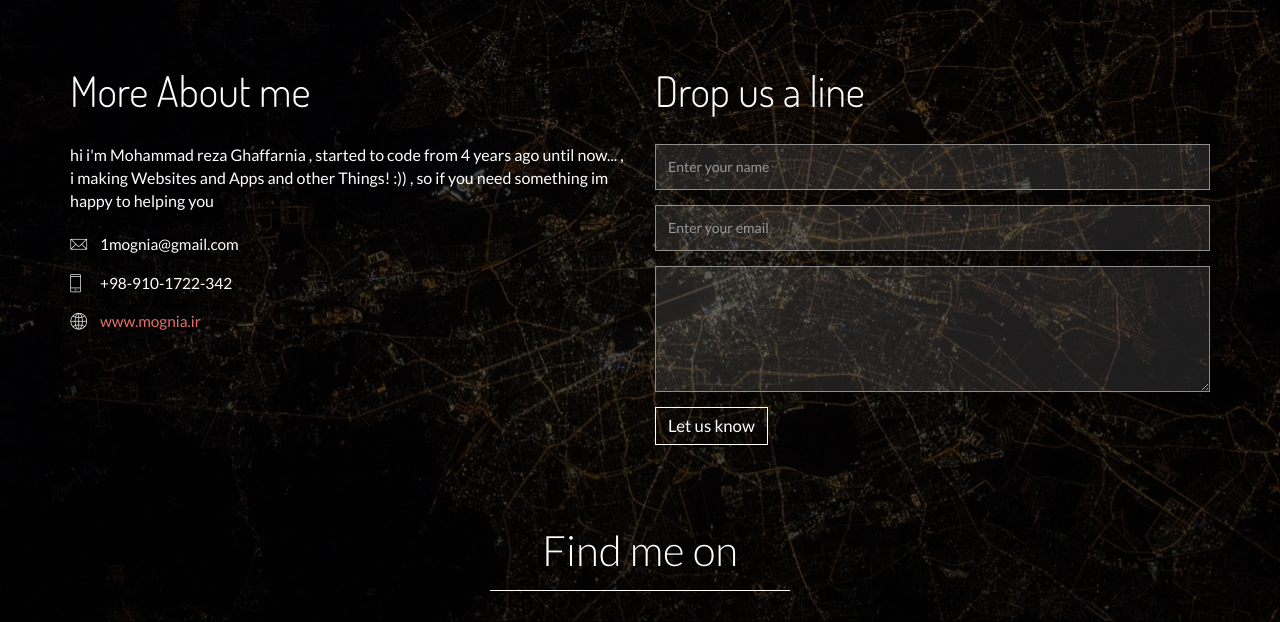
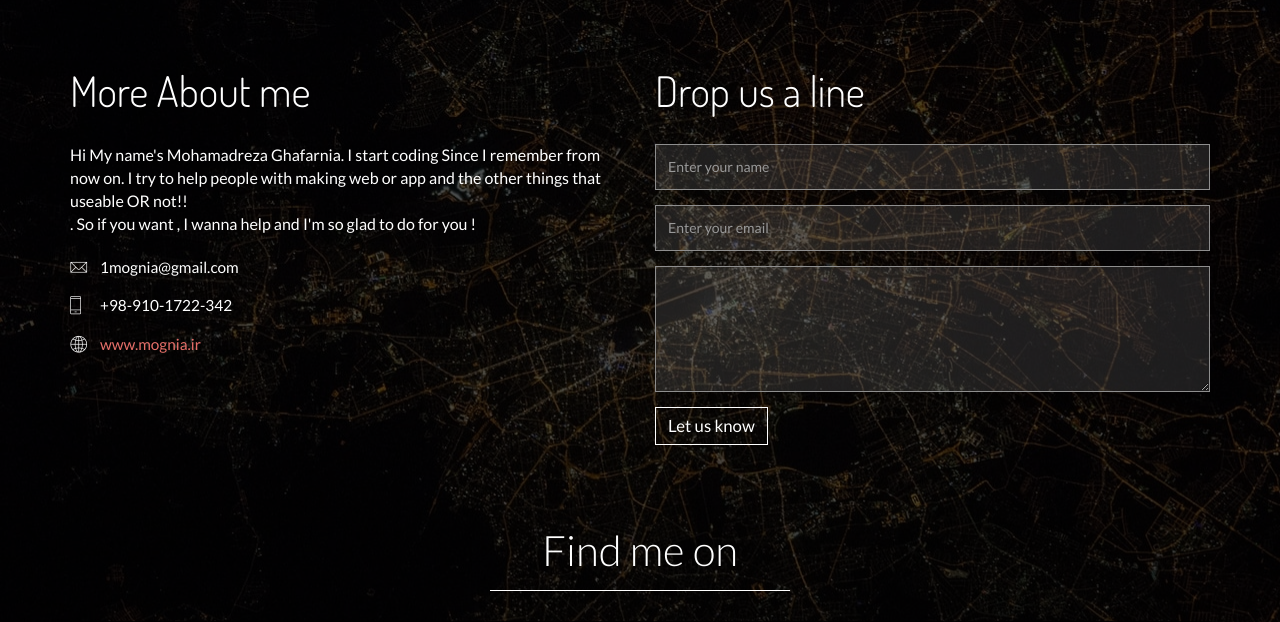
Before and after one commit to mognia/mognia.github.io, a plain HTML site: page index.html in a window 1280 px wide. Shown: the part 2672-3294 px from the top of the page. Drawn offline with Linux system fonts and the light colour scheme; a web font is replaced by a local one.

Commit message:
edit about me

```diff
--- a/index.html
+++ b/index.html
@@ -257,9 +257,11 @@
                     <div class="col-sm-6">
                         <div class="moreDetails">
                             <h2 class="con-title">More About me</h2>
-                            <p> hi i'm Mohammad reza Ghaffarnia , started to code from 4 years ago until now... , i
-                                making Websites and Apps and other Things! :)) , so if you need something im happy to
-                                helping you </p>
+                            <p> Hi
+                                My name's Mohamadreza Ghafarnia. I start coding Since I remember from now on. I try to help
+                                people with making web or app and the other things that useable OR not!! <br>
+                                . So if you want , I
+                                wanna help and I'm so glad to do for you ! </p>
                             <ul class="address">
                                 <!-- <li><i class="pe-7s-map-marker"></i><span>1600 Pennsylvania Ave NW,<br>Washington, DC 20500,<br>United States</span></li> -->
                                 <li><i class="pe-7s-mail"></i><span>1mognia@gmail.com</span></li>
```
